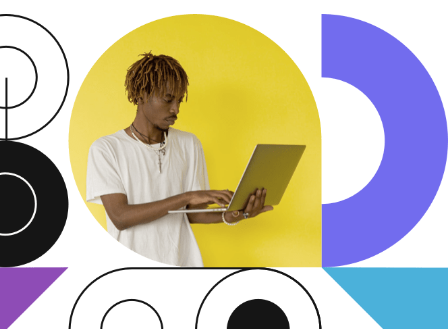
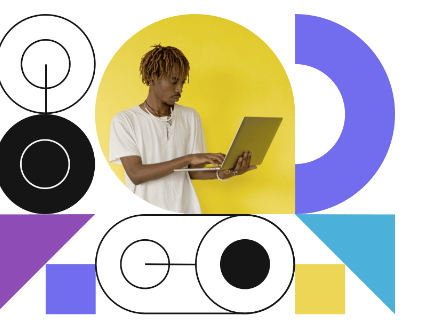
Before and after one commit to BhArgAvNaiD/intro-section, a plain HTML site: page index.html in a window 390 px wide. Shown: the part 76-405 px from the top of the page, 448 px wide, since content can reach past the window. Drawn offline with Linux system fonts and the light colour scheme.

Commit message:
updated image width

```diff
--- a/res.css
+++ b/res.css
@@ -36,4 +36,7 @@
         position:relative;
         background-color:white;
     }
+    .c-2 img{
+        width:400px;
+    }
 }
```
